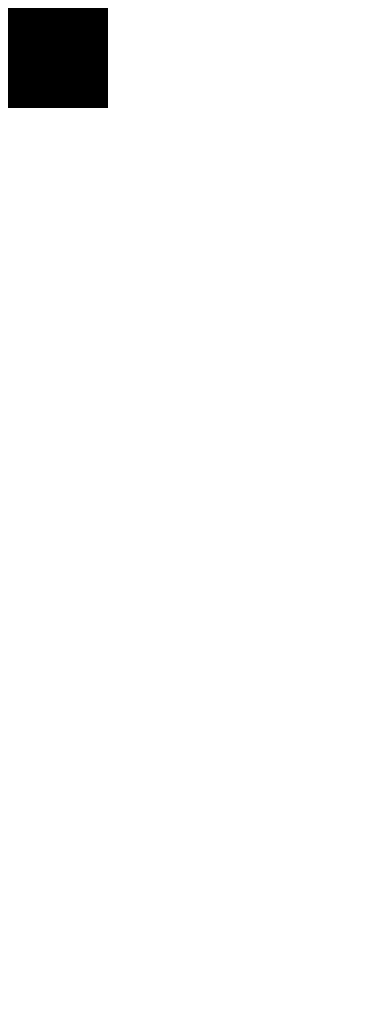
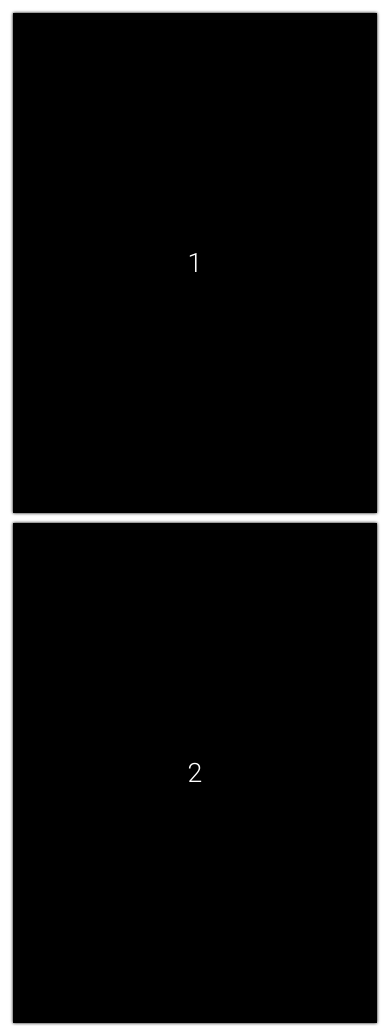
Before and after one commit to TRSGuy/advent-calendar, a plain HTML site: page index.html in a window 390 px wide. Shown: the top 1026 px of the page. Before the commit the page ends 844 px from the top, so only its background shows below. Drawn offline with nearby package versions, Linux system fonts and the light colour scheme.

Commit message:
Fixed responsiveness

```diff
--- a/css/style.css
+++ b/css/style.css
@@ -1,5 +1,32 @@
-.test {
-    height: 100px;
-    width: 100px;
+@import url('https://fonts.googleapis.com/css?family=Roboto:300');
+[class*="col-"] {
+    float: left;
+}
+.col-3 {
+    width: calc(25% - 10px);
+}
+* {
+    box-sizing: border-box;
+}
+.hatch {
+    font-family: 'Roboto', sans-serif;
+    font-size: 20pt;
+    text-align: center;
+    line-height: 200px;
+    box-shadow: 0 0 3px #000;
+    margin: 0 5px 0 5px;
+    height: 200px;
     background-color: #000;
+    color: #FFF;
 }
+@media screen and (orientation: portrait) {
+    .col-3 {
+	width: calc(100% - 10px);
+    }
+    .hatch {
+	height: 500px;
+	line-height: 500px;
+	margin-top: 5px;
+	margin-bottom: 5px;
+    }
+}
--- a/index.html
+++ b/index.html
@@ -1,11 +1,29 @@
 <html>
   <head>
     <meta charset="utf-8" />
+    <meta name="viewport" content="width=device-width, initial-scale=1.0">
     <link rel="stylesheet" href="./css/style.css" />
     <script type="text/javascript" src="http://code.jquery.com/jquery-3.2.1.min.js"></script>
     <script type="text/javascript" src="./js/main.js"></script>
   </head>
   <body>
-    <div class="test"></div>
+    <div class="hatch-container">
+      <div class="hatch col-3">
+	1
+	<div class="hatch-content"></div>
+      </div>
+      <div class="hatch col-3">
+	2
+	<div class="hatch-content"></div>
+      </div>
+      <div class="hatch col-3">
+	3
+	<div class="hatch-content"></div>
+      </div>
+      <div class="hatch col-3">
+	4
+	<div class="hatch-content"></div>
+      </div>
+    </div>
   </body>
 </html>
--- a/js/main.js
+++ b/js/main.js
@@ -1,2 +1,3 @@
 $(document).ready(function() {
+
 });
```
